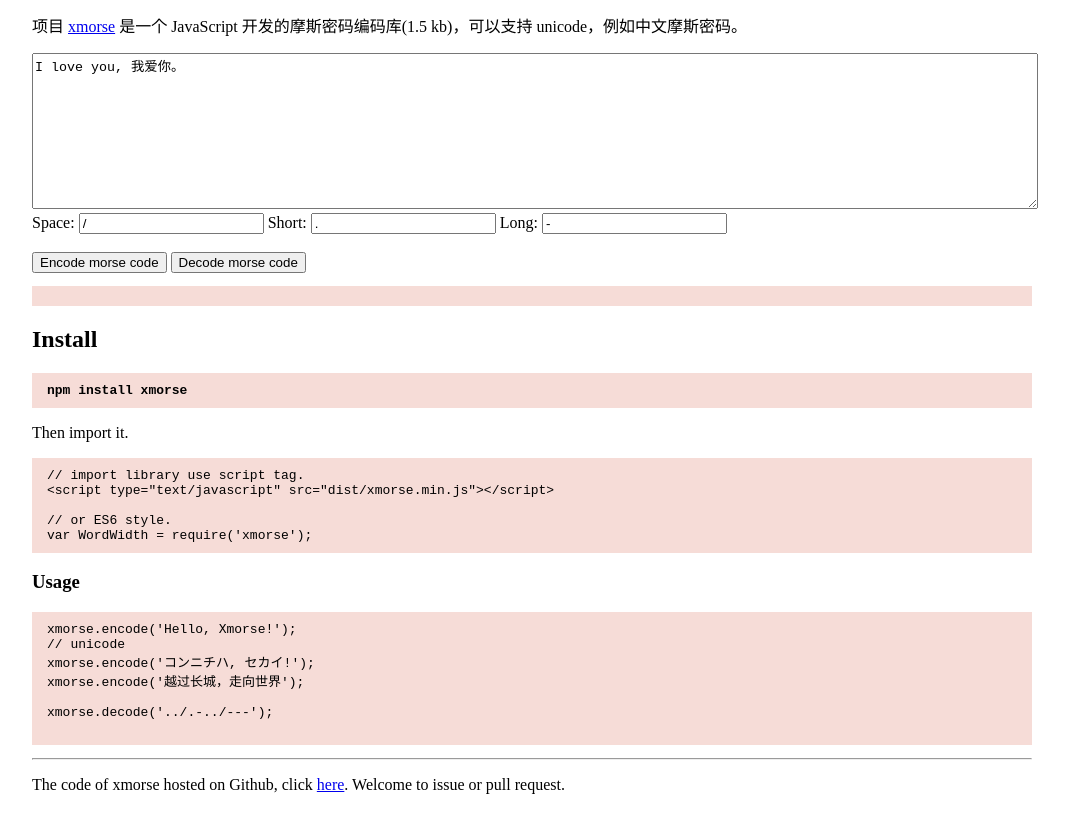
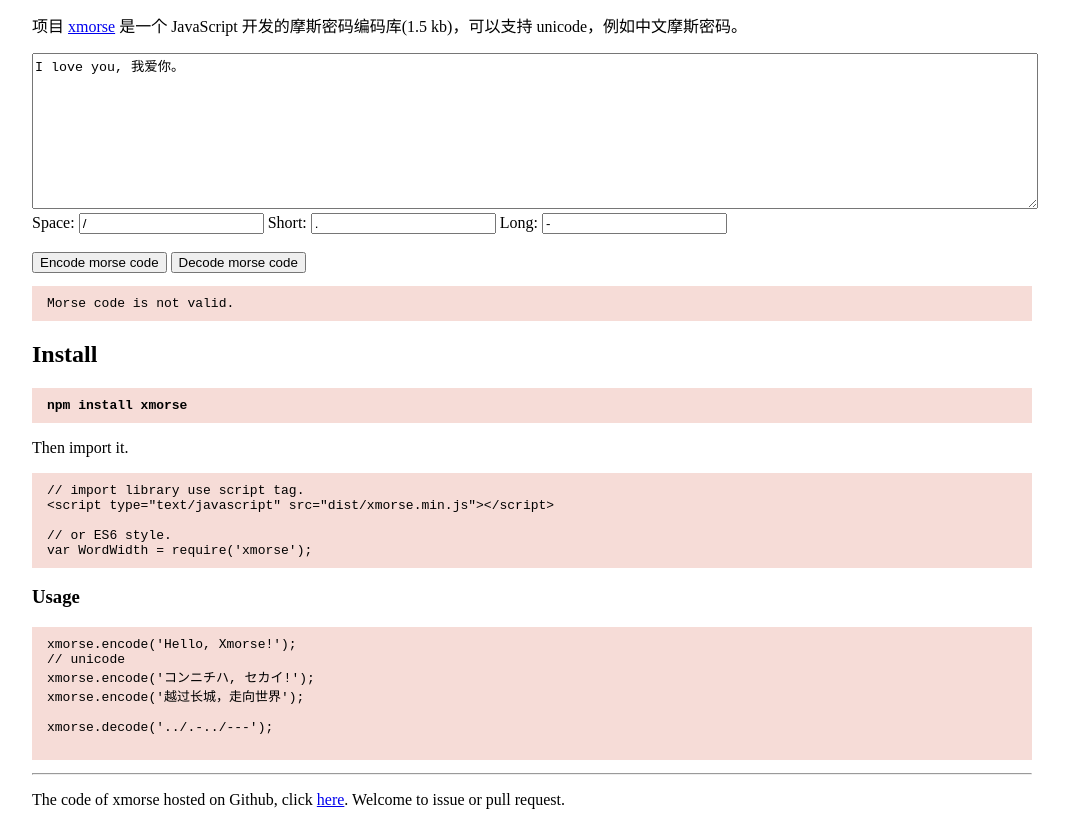
Before and after one commit to hustcc/xmorse, a website: page index.html in a window 1280 px wide. Both pictures are taken after a click on the button "Decode morse code". Shown: the part 101-926 px from the top of the page, without its empty margins (108-1177 px from the left). Drawn offline with Linux system fonts and the light colour scheme.

Commit message:
update index.html

```diff
--- a/index.html
+++ b/index.html
@@ -98,7 +98,7 @@
       $_('result').innerHTML = xmorse.encode($_('input').value, getoption());
     }
     function decode() {
-      $_('result').innerHTML = xmorse.decode($_('input').value, getoption());
+      $_('result').innerHTML = xmorse.decode($_('input').value, getoption()) || 'Morse code is not valid.';
     }
   </script>
 </body>
```
